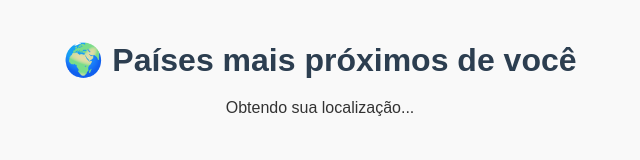
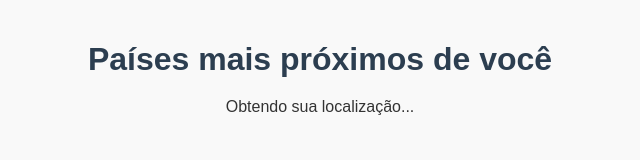
Before and after one commit to cleybson98/paises-proximos, a plain HTML site: page index.html in a window 1280 px wide. Shown: the whole page, without its empty margins (320-960 px from the left). Drawn offline with Linux system fonts and the light colour scheme.

Commit message:
limpando o código

```diff
--- a/index.html
+++ b/index.html
@@ -97,12 +97,11 @@
 </head>
 
 <body>
-    <h1>🌍 Países mais próximos de você</h1>
+    <h1>Países mais próximos de você</h1>
     <p id="status">Obtendo sua localização...</p>
     <ul id="countries"></ul>
 
     <script>
-        // Haversine
         function haversine(lat1, lon1, lat2, lon2) {
             const R = 6371;
             const toRad = x => x * Math.PI / 180;
@@ -136,10 +135,8 @@
                 statusEl.textContent = `Sua localização: ${lat.toFixed(4)}, ${lon.toFixed(4)}`;
                 const countries = await fetchCountries();
 
-                // Mapeia com segurança (ignora itens sem latlng)
                 const distances = countries
                     .map(c => {
-                        // latlng pode estar em c.latlng ou c.capitalInfo?.latlng dependendo do país
                         const latlng = c.latlng || (c.capitalInfo && c.capitalInfo.latlng) || null;
                         if (!latlng || !Array.isArray(latlng) || latlng.length < 2) return null;
                         const [clat, clon] = latlng;
@@ -149,7 +146,6 @@
                     })
                     .filter(Boolean);
 
-                // Ordena e exibe
                 distances.sort((a, b) => a.distance - b.distance);
                 const list = document.getElementById("countries");
                 list.innerHTML = "";
@@ -169,12 +165,10 @@
             }
         }
 
-        // Geolocation
         if ("geolocation" in navigator) {
             navigator.geolocation.getCurrentPosition(
                 pos => main(pos.coords.latitude, pos.coords.longitude),
                 err => {
-                    console.error("Erro geolocation:", err);
                     const statusEl = document.getElementById("status");
                     if (err.code === 1) statusEl.textContent = "Permissão negada para localização.";
                     else statusEl.textContent = "Não foi possível obter sua localização.";
@@ -185,7 +179,6 @@
             document.getElementById("status").textContent = "Geolocalização não suportada no seu navegador.";
         }
 
-        // Registrar service worker para PWA (opcional)
         if ("serviceWorker" in navigator) {
             navigator.serviceWorker.register("service-worker.js").catch(e => console.warn("SW register falhou:", e));
         }
```
Also changed, not shown: manifest.json, service-worker.js (indentation only).
